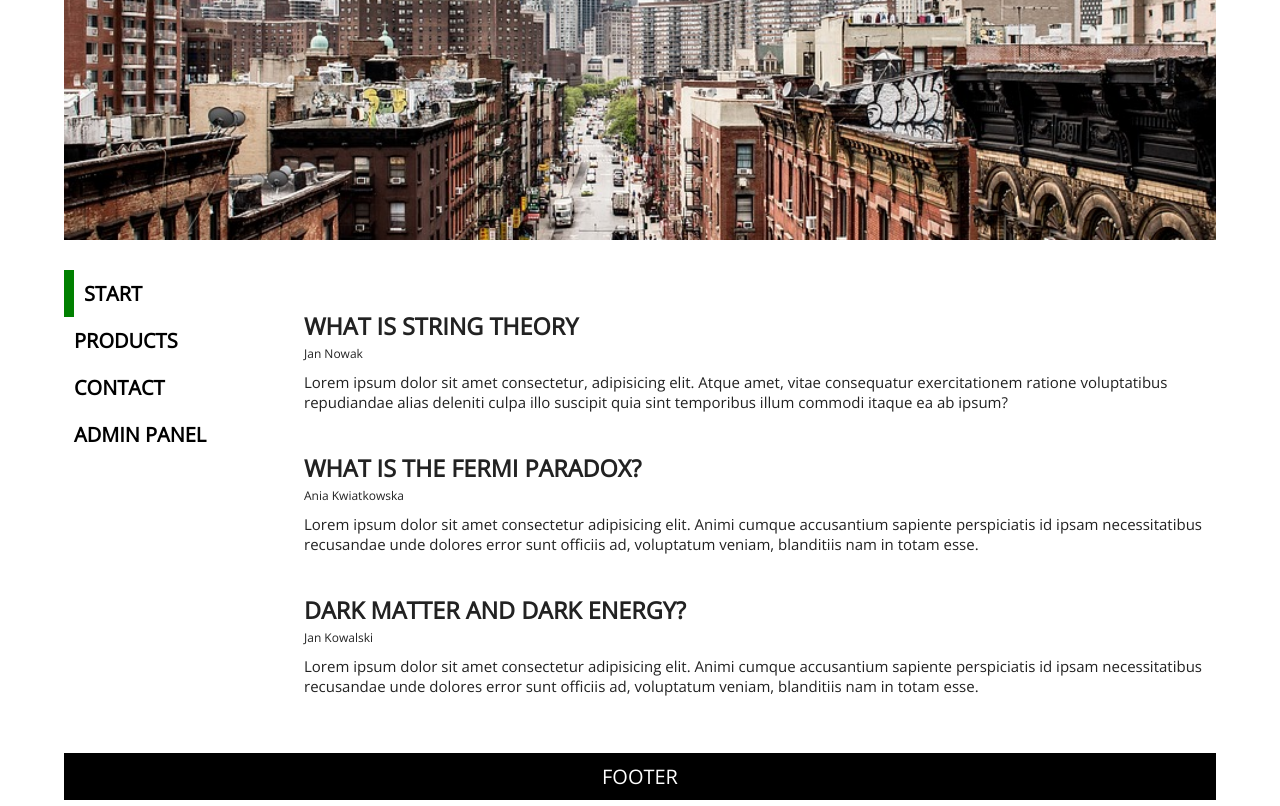
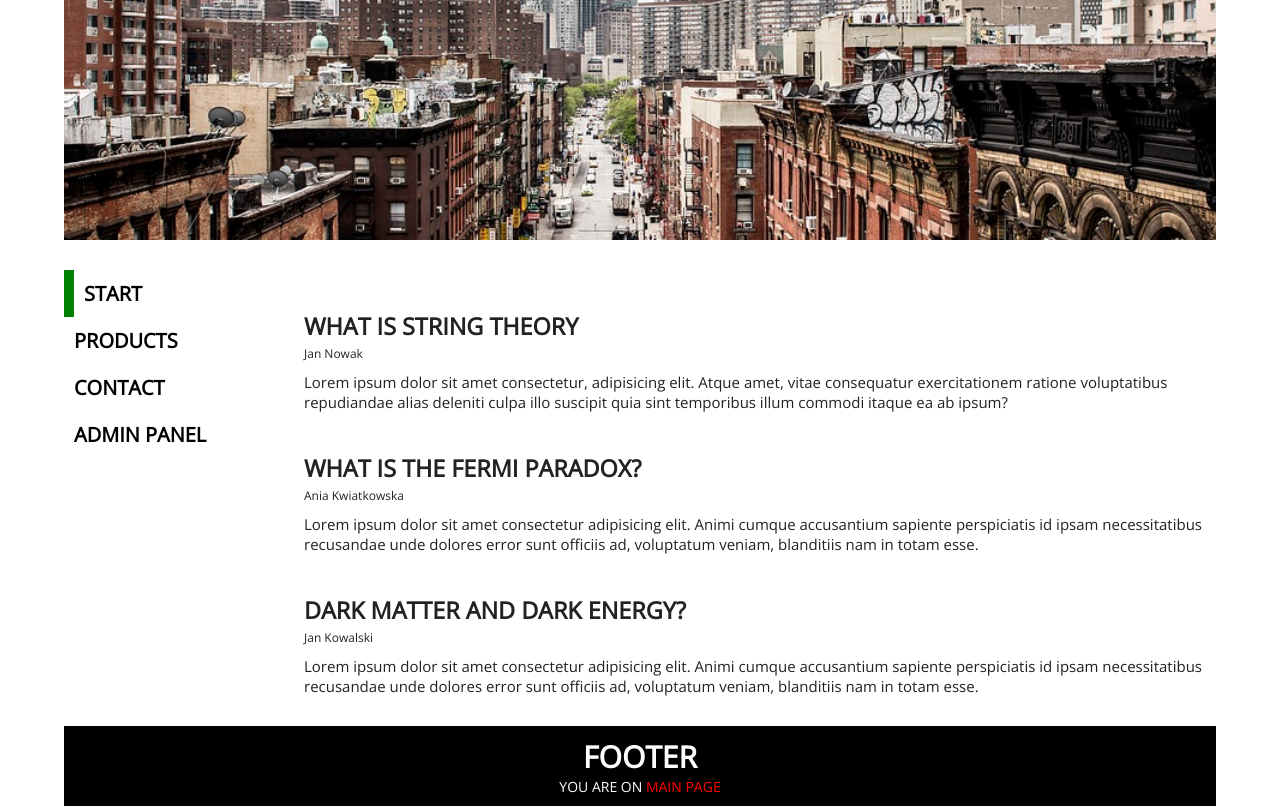
Before and after one commit to PawelKonczalski/spa_react_app, a React (Create React App) app: page / in a window 1280 px wide. Built offline with nearby package versions, Linux system fonts and the light colour scheme.

Commit message:
footer show where we are on page

```diff
--- a/src/layouts/Footer.js
+++ b/src/layouts/Footer.js
@@ -1,8 +1,38 @@
 import React from 'react'
+import {Route} from "react-router-dom";
+import "../style/Footer.css";
 
 const Footer = () => {
     return (
-        <div>Footer</div>
+        <div>
+            <h2>Footer</h2>
+
+            <Route path='/' exact render={() => {
+                return (
+                    <p>You are on <span>main page</span></p>
+                )
+            }}/>
+
+            <Route path='/:page' exact render={props => {
+                return (
+                    <>
+                    <p>You are on <span>{props.match.params.page}</span></p>
+                    <p>You are on <span>{props.match.url}</span></p>
+                    <p>You are on <span>{props.match.path}</span></p>
+                    </>
+                )
+            }}/>
+
+            <Route path='/:page/:idProduct' exact render={props => {
+                return (
+                    <>
+                    <p>You are on <span>{props.match.params.idProduct}</span></p>
+                    <p>You are on <span>{props.match.url}</span></p>
+                    <p>You are on <span>{props.match.path}</span></p>
+                    </>
+                )
+            }}/>
+        </div>
     )
 };
 
--- a/src/pages/ErrorPage.js
+++ b/src/pages/ErrorPage.js
@@ -2,7 +2,7 @@ import React from 'react'
 
 const ErrorPage = () => {
     return (
-        <div>ErrorPage</div>
+        <div>Page no exist</div>
     )
 };
 
--- /dev/null
+++ b/src/style/Footer.css
@@ -0,0 +1,7 @@
+footer span {
+  color: red;
+}
+
+footer p {
+  font-size: 14px;
+}
```
